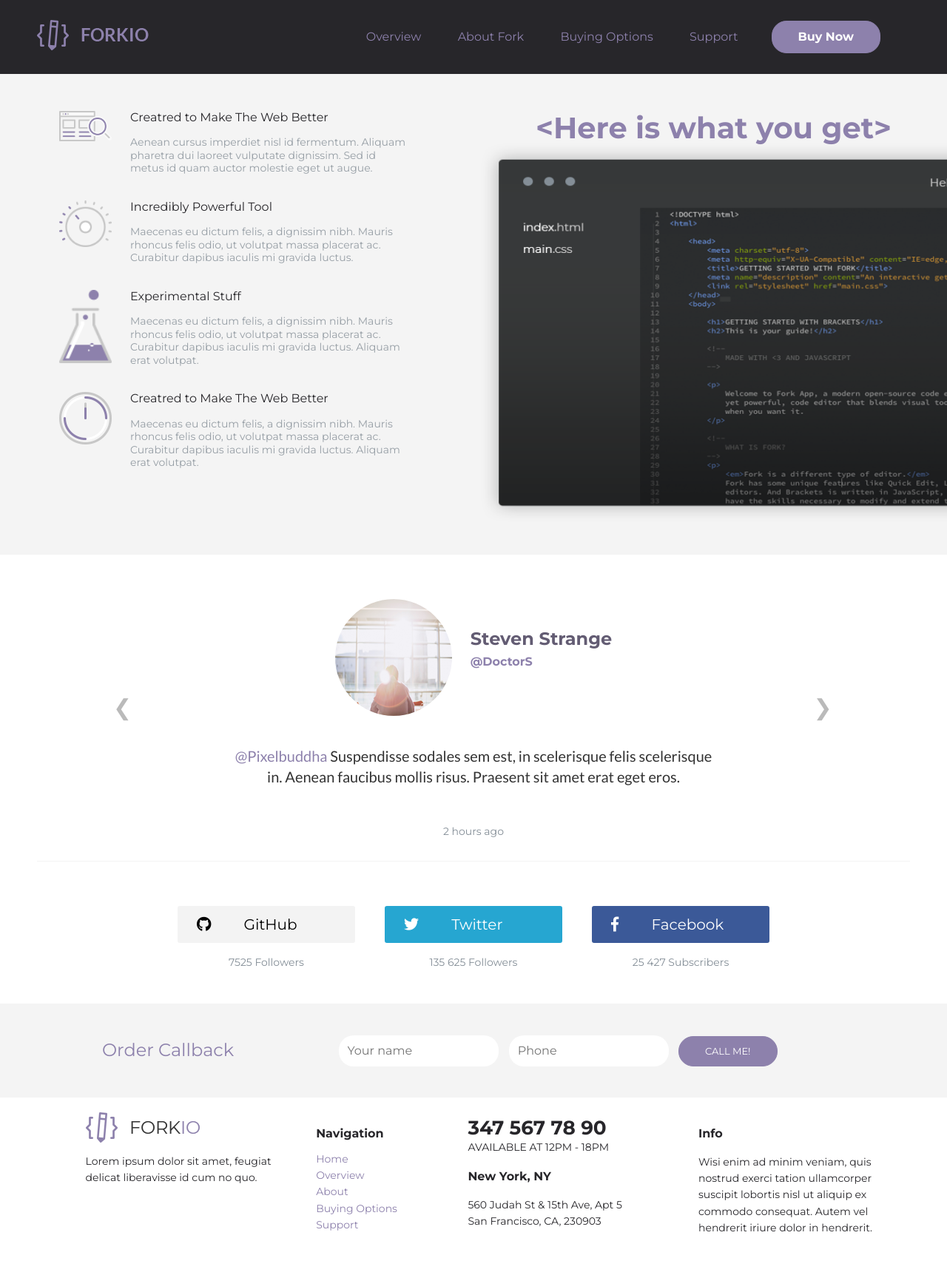
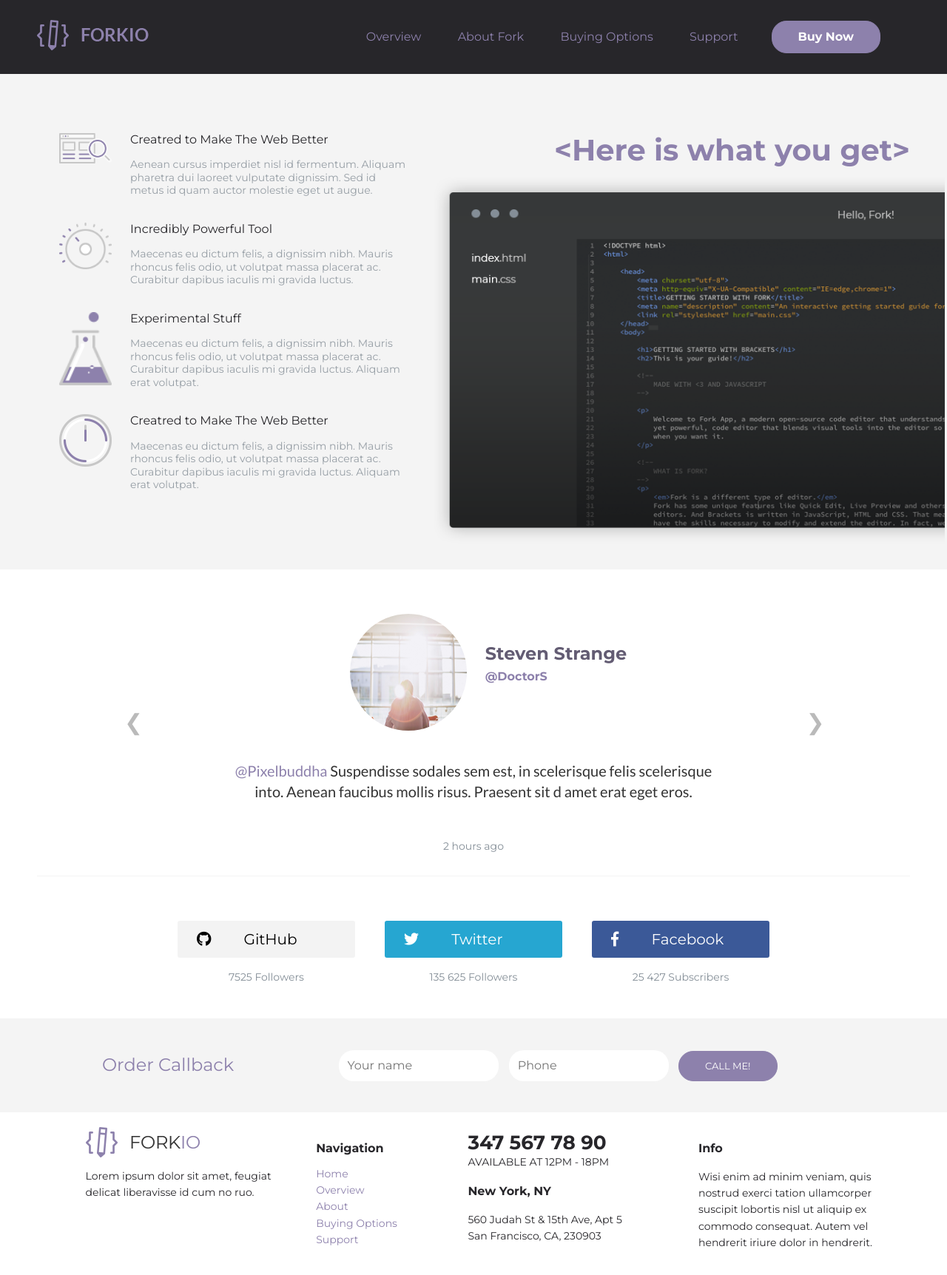
Before and after one commit to valentina532/forkio, a website: page index.html in a window 1280 px wide. Shown: the whole page at 74% size. Drawn offline with nearby package versions, Linux system fonts and the light colour scheme; a web font is replaced by a local one.

Commit message:
slick and gulp modified

```diff
--- a/gulpfile.js
+++ b/gulpfile.js
@@ -71,12 +71,13 @@ gulp.task('fonts', function () {
 
 
 gulp.task('build', gulpSequence('clean', ['sass', 'autoprefixer', 'imagemin', 'fonts', 'minify']))
-
-gulp.task('dev', function () {
-    browserSync.init({
-        server: "./"
+gulp.task('serve', function () {
+        browserSync.init({
+            server: "./"
     })
     gulp.watch('./src/scss/*.scss', ['sass']).on('change', browserSync.reload);
     gulp.watch('./src/js/*.js', ['minify']).on('change', browserSync.reload);
     gulp.watch('./index.html').on('change', browserSync.reload);
 })
+
+gulp.task('dev', ['build', 'serve'])
--- a/index.html
+++ b/index.html
@@ -98,11 +98,12 @@
             <!-- <div>
                 <img class="sublime_img" src="dist/img/sublime.png" alt="">
             </div> -->
+            <img class="sublime_img" src="dist/img/sublime.png" alt="">
         </div>
 
-        <div class="container">
+        <!-- <div class="container">
             <img class="sublime_img" src="dist/img/sublime.png" alt="">
-        </div>
+        </div>-->
     </div>
     <!--end of what_you_get_block-->
 
@@ -117,7 +118,7 @@
                         </p>
                     </div>
                     <p class="user__feedback"><a href="">@Pixelbuddha</a> Suspendisse sodales sem est, in
-                        scelerisque felis scelerisque in. Aenean faucibus mollis risus. Praesent sit amet erat eget
+                        scelerisque felis scelerisque into. Aenean faucibus mollis risus. Praesent sit d amet erat eget
                         eros.</p>
                     <p class="counter"><span>2</span> hours ago</p>
                 </div>
@@ -130,7 +131,7 @@
                         </p>
                     </div>
                     <p class="user__feedback"><a href="">@Pixelbuddha</a> Suspendisse sodales sem est, in scelerisque
-                        felis scelerisque in. Aenean faucibus mollis risus. Praesent sit amet erat eget eros.</p>
+                        felis scelerisque into. Aenean faucibus mollis risus. Praesent sit amet erat eget eros.</p>
                     <p class="counter"><span>2</span> hours ago</p>
                 </div>
 
@@ -141,7 +142,7 @@
                             <a class="user__nickname" href="#">@DoctorS</a>
                         </p>
                     </div>
-                    <p class="user__feedback"><a href="">@Pixelbuddha</a> Suspendisse sodales sem est, in scelerisque
+                    <p class="user__feedback"><a href="">@Pixelbuddha</a> Suspendisse eb sodales sem est, in scelerisque
                         felis scelerisque in. Aenean faucibus mollis risus. Praesentss sit amet erat eget eros.</p>
                     <p class="counter"><span>2</span> hours ago</p>
                 </div>
@@ -174,7 +175,6 @@
                     <div class="counter"><span>25 427</span> Subscribers</div>
                 </div>
 
-
             </div>
         </div>
     </div>
@@ -200,15 +200,13 @@
         </div>
     </div>
 
-
     <footer>
         <div class="container">
             <div class="footer">
                 <div class="footer-div">
                     <img class="footer-div__defaultLogo" src="dist/img/footer_logo.png" alt="">
                     <img class="footer-div__shortLogo" src="dist/img/footer_logo_short.png" alt="">
-                    <p class="footer-div__text">Lorem ipsum dolor sit amet, feugiat delicat liberavisse id cum no
-                        quo.</p>
+                    <p class="footer-div__text">Lorem ipsum dolor sit amet, feugiat delicat liberavisse id cum no ruo.</p>
                 </div>
                 <div class="footer-div footer-div__ul">
                     <h3 class="footer-div__header">Navigation</h3>
--- a/src/scss/_feedback.scss
+++ b/src/scss/_feedback.scss
@@ -6,6 +6,8 @@
         margin: 0 auto;
         padding-top: 60px;
         width: 80%;
+        overflow: hidden;
+
     }
 
     .user {
@@ -198,8 +200,21 @@ a {
 }
 
 @media only screen and (max-width: 480px) {
+    // .carousel {
+
+    //     overflow: hidden;
+
+    // }
     .subscribe {
         flex-direction: column;
+    }
+    .slick-next {
+        right: -6px;
+
+    }
+    .slick-prev {
+        left: 6px;
+
     }
 
     .user {
@@ -221,7 +236,11 @@ a {
 
 
 @media only screen and (min-width: 401px) and (max-width: 480px) {
+    // .carousel {
+    //     overflow: hidden;
 
+
+    // }
     .subscribe {
         display: block;
     }
@@ -355,6 +374,8 @@ a {
 
     .user {
         margin-bottom: 20px;
+        margin-left: 40px;
+
         display: flex;
         flex-direction: row;
 
--- a/src/scss/_slick-theme.scss
+++ b/src/scss/_slick-theme.scss
@@ -102,10 +102,10 @@ $slick-opacity-not-active: 0.25 !default;
 }
 
 .slick-prev {
-    left: -15px;
+    left: 0px;
     [dir="rtl"] & {
         left: auto;
-        right: -15px;
+        right: 0px;
     }
     &:before {
         content: $slick-prev-character;
@@ -116,9 +116,9 @@ $slick-opacity-not-active: 0.25 !default;
 }
 
 .slick-next {
-    right: -25px;
+    right: -15px;
     [dir="rtl"] & {
-        left: -25px;
+        left: 0px;
         right: auto;
     }
     &:before {
--- a/src/scss/_whatYouGet.scss
+++ b/src/scss/_whatYouGet.scss
@@ -8,7 +8,6 @@
         font-weight: bold;
         color: $violet;
         font-size: 2.5em;
-
         text-align: center;
         padding: 40px 20px;
     }
@@ -35,7 +34,6 @@
         font-weight: 500;
         color: #969ea5;
         line-height: 1.25em;
-
         font-size: 0.875em;
         padding-bottom: 30px;
     }
@@ -49,7 +47,6 @@
     overflow: hidden;
 
 }
-
 
 
 @media only screen and (min-width: 401px) and (max-width: 480px) {
@@ -75,6 +72,10 @@
     .whatYouGetBlock_text {
         text-align: left;
     }
+
+
+
+
 }
 
 @media only screen and (min-width: 481px) and (max-width: 992px) {
@@ -96,6 +97,8 @@
     .whatYouGetBlock_header {
         text-align: left;
         margin-top: 0;
+        margin-right: 0;
+
     }
 
     .whatYouGetBlock_text {
@@ -103,12 +106,12 @@
     }
 }
 
-@media only screen and (min-width: 993px) {
+@media only screen and (min-width: 993px)  {
     .whatYouGet {
-        padding-top: 50px;
+        padding-top: 80px;
         overflow: hidden;
         position: relative;
-        height: 650px;
+        height: 670px;
 
 
 
@@ -117,14 +120,15 @@
     .whatYouGet_header {
         float: right;
         padding: 0;
-        margin-right: 25px;
+        // margin-right: 25px;
+        // margin-top: -25px;
+
+
         font-size: 2.5em;
     }
 
     .whatYouGetBlock {
         width: 44%;
-
-
 
         &_img {
             float: left;
@@ -161,12 +165,11 @@
 
 
     .sublime_img {
-        width: 60vw;
-        height: 40vw;
-        position: relative;
-        bottom: 500px;
-
-        left: 50%;
+        width: 54vw;
+        height: 74%;
+        position: absolute;
+        bottom: 10px;
+        left: 45%;
         margin-left: 10px;
 
 
```
Also changed, not shown: dist/css/main.css.
